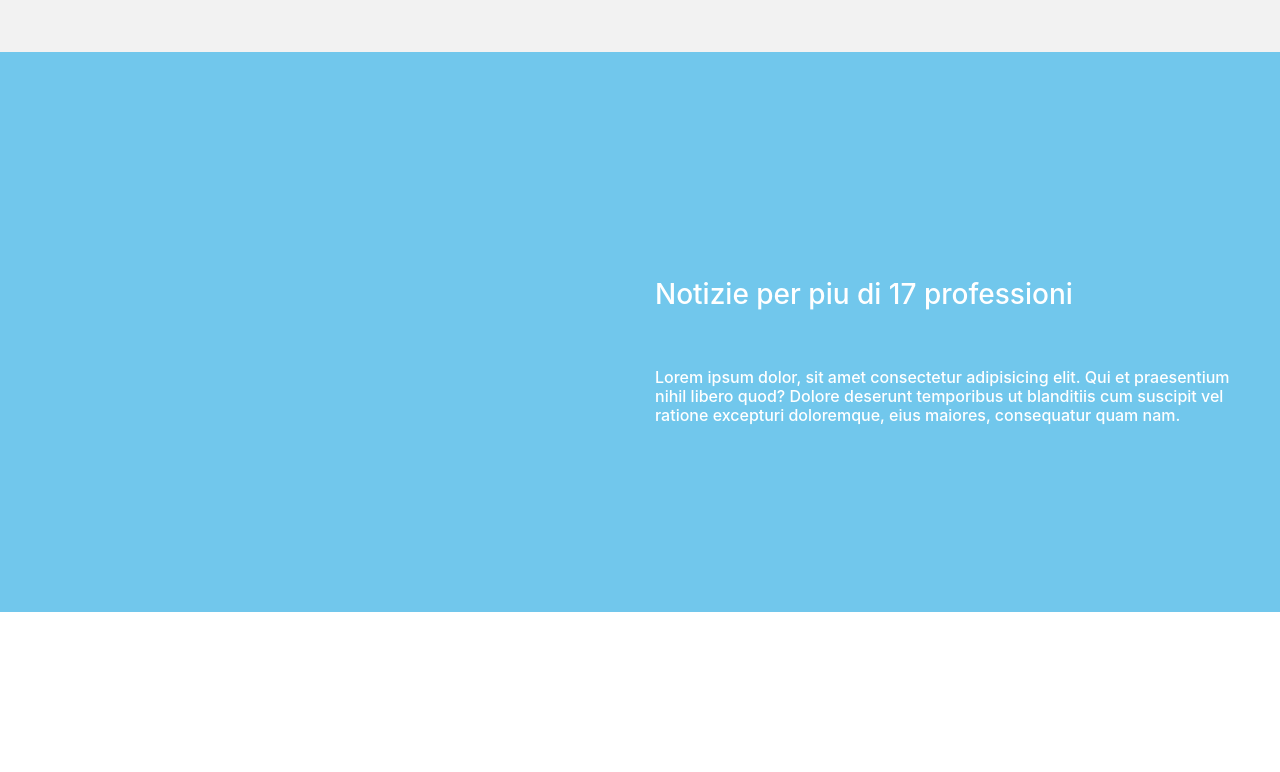
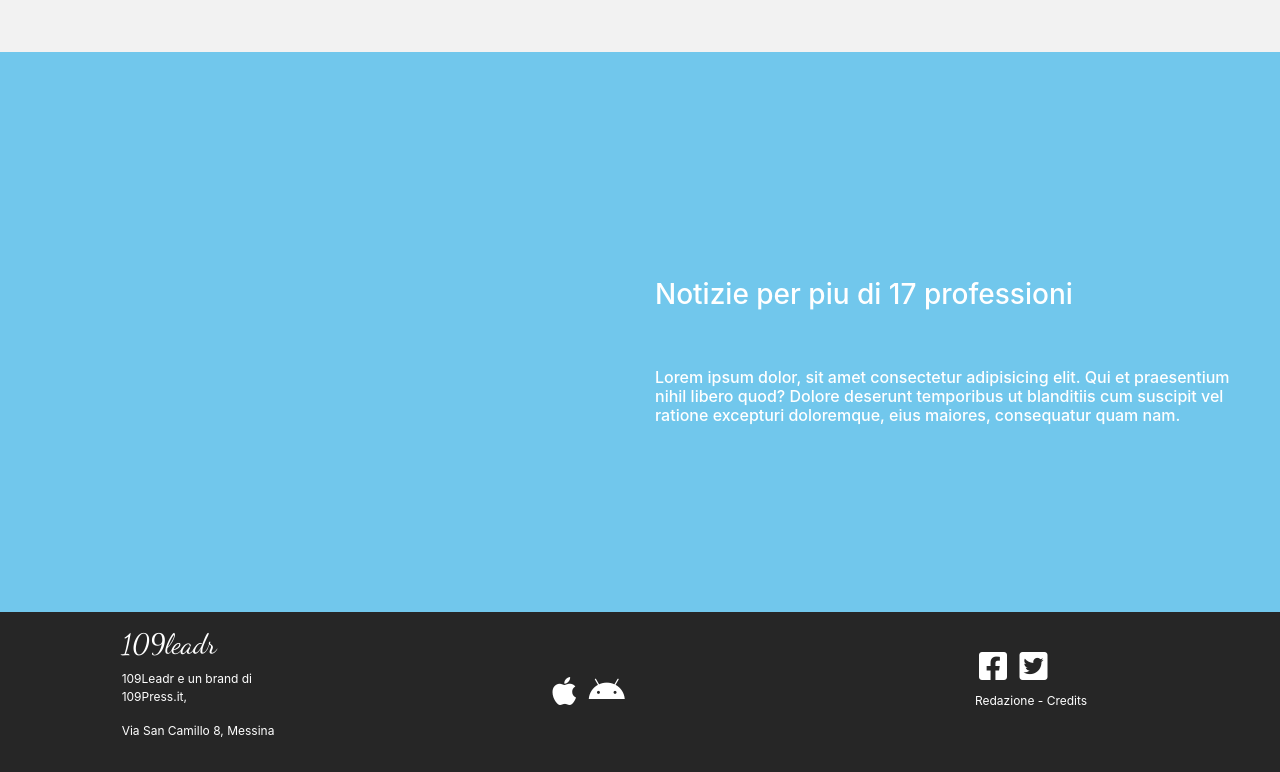
Before and after one commit to KatrinaFuller/iphone-clone-site, a plain HTML site: page index.html in a window 1280 px wide. Shown: the part 932-1704 px from the top of the page. Before the commit the page ends 1544 px from the top, so only its background shows below. Drawn offline with nearby package versions, Linux system fonts and the light colour scheme.

Commit message:
bottom black row

```diff
--- a/index.html
+++ b/index.html
@@ -74,6 +74,24 @@
           quam nam.</h6>
       </div>
     </div>
+    <div class="row bottom-black text-white align-items-center">
+      <div class="offset-1 col-2">
+        <h3 class="logo">109leadr</h3>
+        <p>109Leadr e un brand di 109Press.it,</p>
+        <p>Via San Camillo 8, Messina</p>
+      </div>
+      <div class="col-2"></div>
+      <div class="col-2">
+        <i class="fab fa-apple px-1 fa-2x"></i>
+        <i class="fab fa-android px-1 fa-2x"></i>
+      </div>
+      <div class="col-2"></div>
+      <div class="col-2">
+        <i class="fab fa-facebook-square fa-2x px-1"></i>
+        <i class="fab fa-twitter-square fa-2x px-1"></i>
+        <p class="py-2">Redazione - Credits</p>
+      </div>
+    </div>
   </div>
 
 </body>
--- a/style.css
+++ b/style.css
@@ -37,3 +37,8 @@ p{
   background-color: #71c7ec;
   min-height: 70vh;
 }
+
+.bottom-black{
+  background-color: #262626;
+  min-height: 20vh;
+}
```
